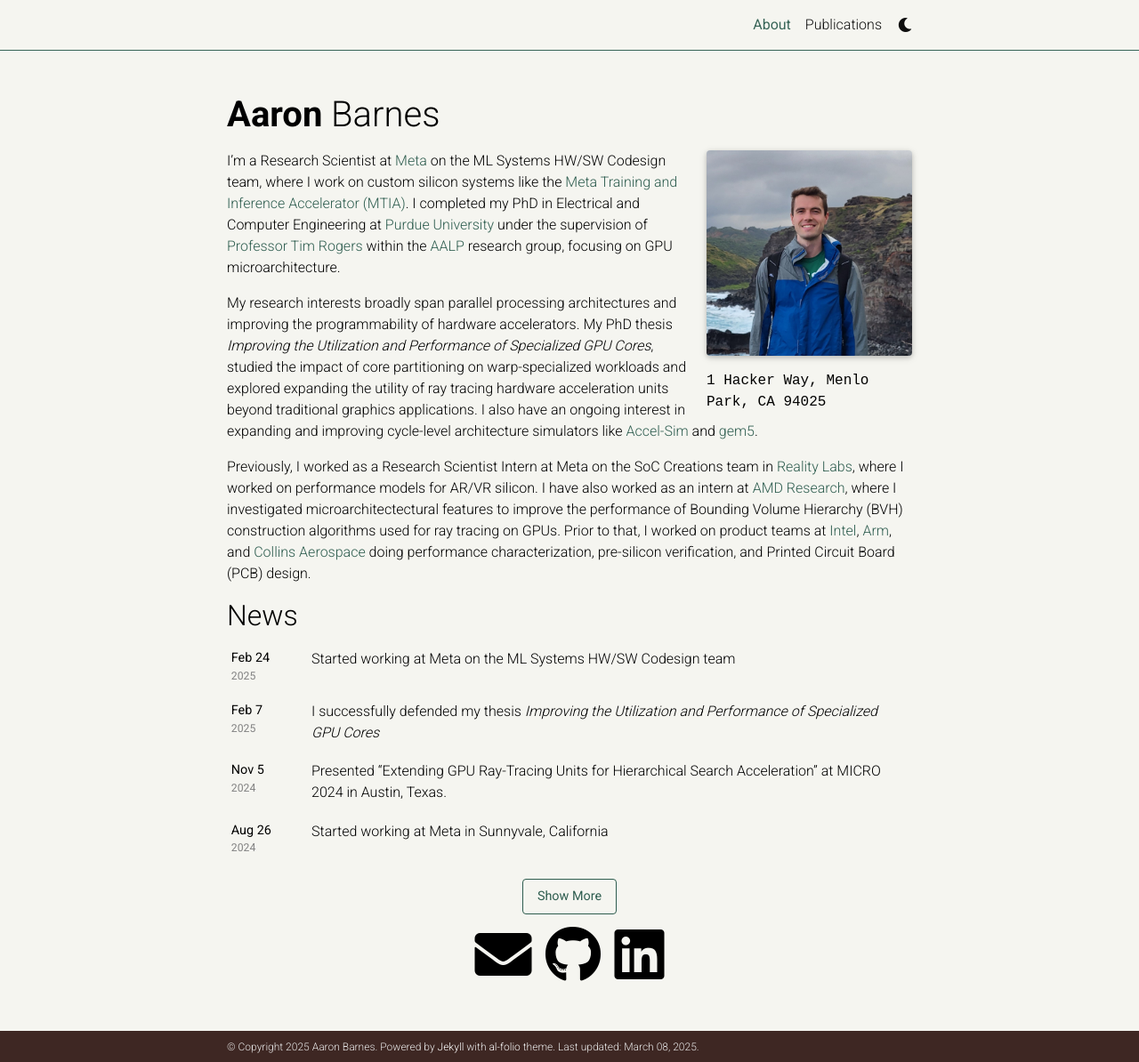
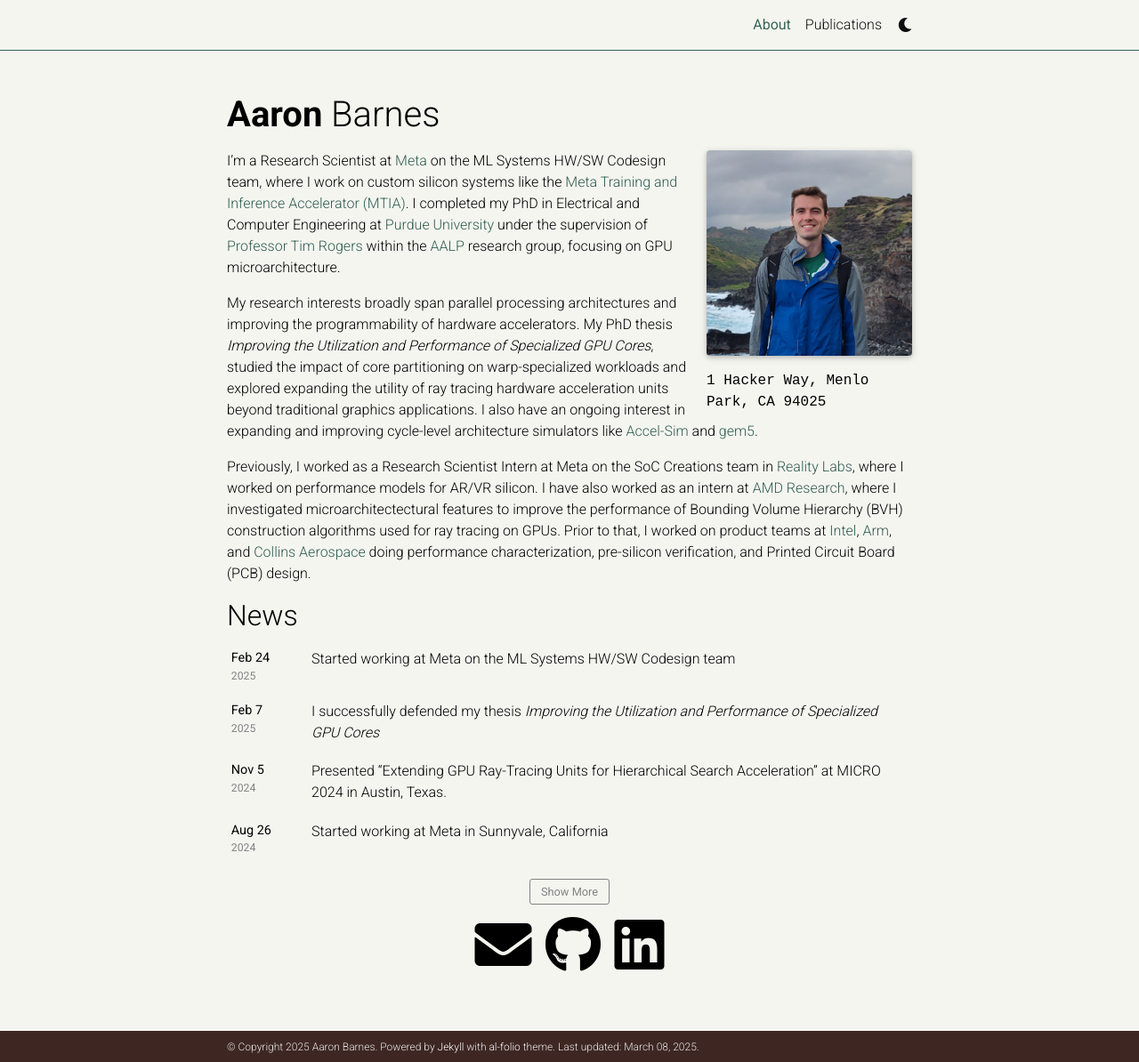
Before and after one commit to barnes88/barnes88.github.io, a Jekyll site: the page built from _pages/about.md, in a window 1280 px wide and 1194 px high. Shown: the whole window at 89% size. Built offline with Jekyll 4.4.1, drawn with Linux system fonts in a browser that asks for light colours; full-size pictures stand in for the smaller copies a plugin makes; comment, search, counter and statistics services are not loaded; a style sheet for code colours, icons or effects is not loaded.

Commit message:
smaller button

```diff
--- a/_sass/_base.scss
+++ b/_sass/_base.scss
@@ -904,22 +904,22 @@ pre {
   }
 
   .news-toggle {
-    margin-top: 1rem;
+    margin-top: 0.75rem;
     text-align: center;
 
     button {
       background-color: transparent;
-      border: 1px solid var(--global-theme-color);
-      border-radius: 4px;
-      color: var(--global-theme-color);
-      padding: 0.5rem 1rem;
-      font-size: 0.9rem;
+      border: 1px solid var(--global-text-color-light);
+      border-radius: 3px;
+      color: var(--global-text-color-light);
+      padding: 0.25rem 0.75rem;
+      font-size: 0.8rem;
       cursor: pointer;
       transition: all 0.2s ease;
 
       &:hover {
-        background-color: var(--global-theme-color);
-        color: var(--global-bg-color);
+        border-color: var(--global-theme-color);
+        color: var(--global-theme-color);
       }
     }
   }
```
